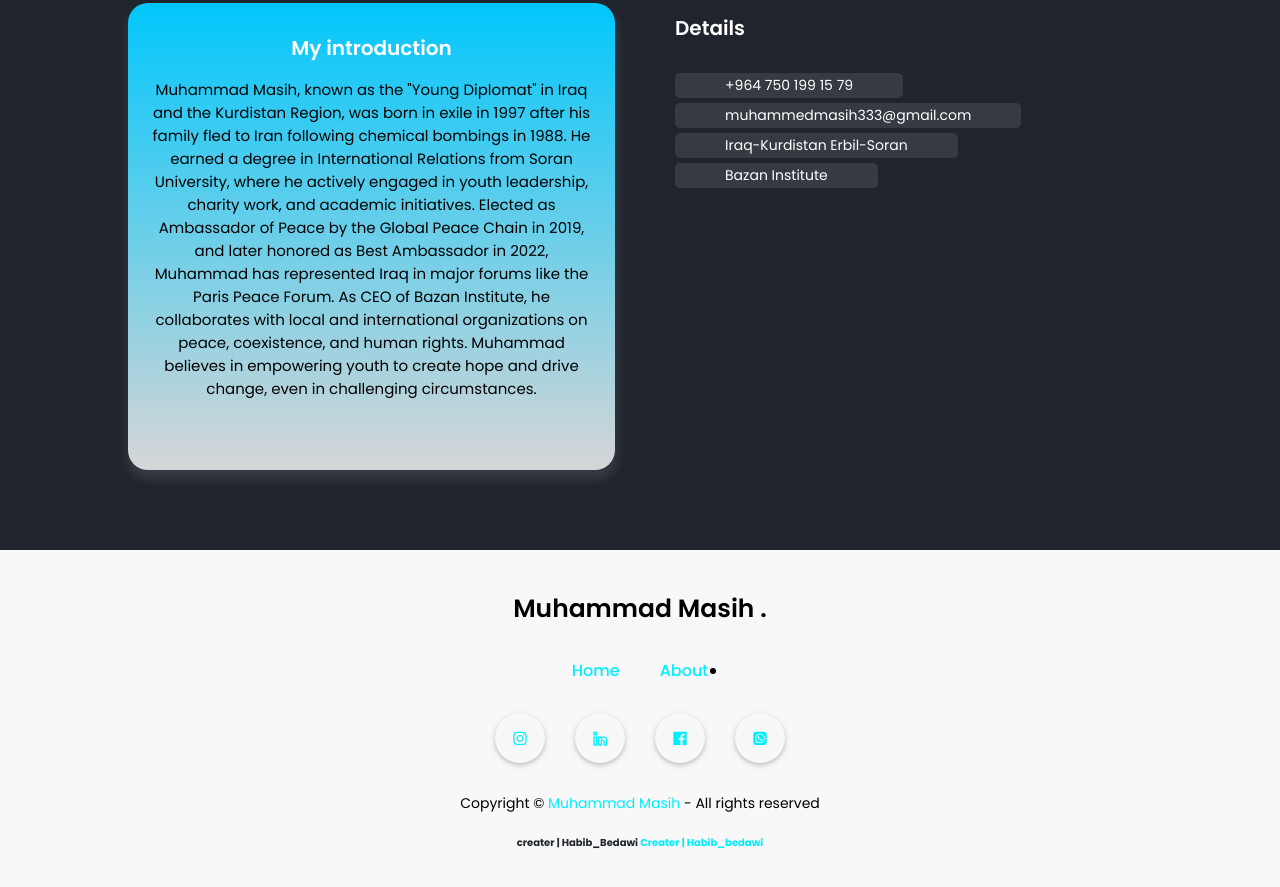
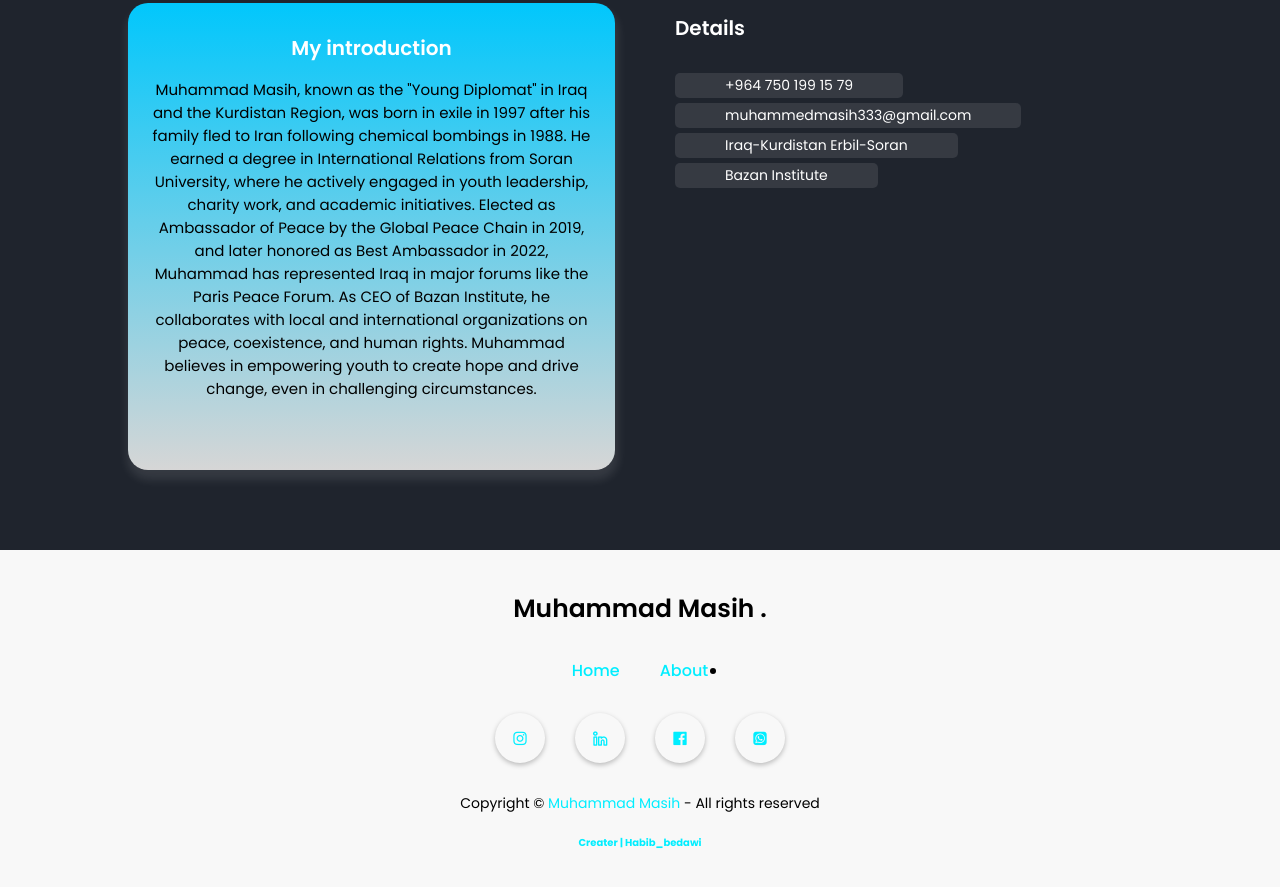
Before and after one commit to habibbedawi/Muhammad, a plain HTML site: page index.html in a window 1280 px wide. Shown: the part 1042-1929 px from the top of the page. Drawn offline with nearby package versions, Linux system fonts and the light colour scheme.

Commit message:
index.html

```diff
--- a/index.html
+++ b/index.html
@@ -142,7 +142,6 @@
             <p>Copyright &copy; <a href="#home" style="text-decoration: none;">Muhammad Masih</a> - All rights reserved</p>
           <br />
           <h1 style="color: rgb(31,36,45); font-size: 10px;  text-align: center">
-             creater | Habib_Bedawi
               <a href="tel:+964 750 193 29 07">Creater | Habib_bedawi</a>
           </h1>
 
```
